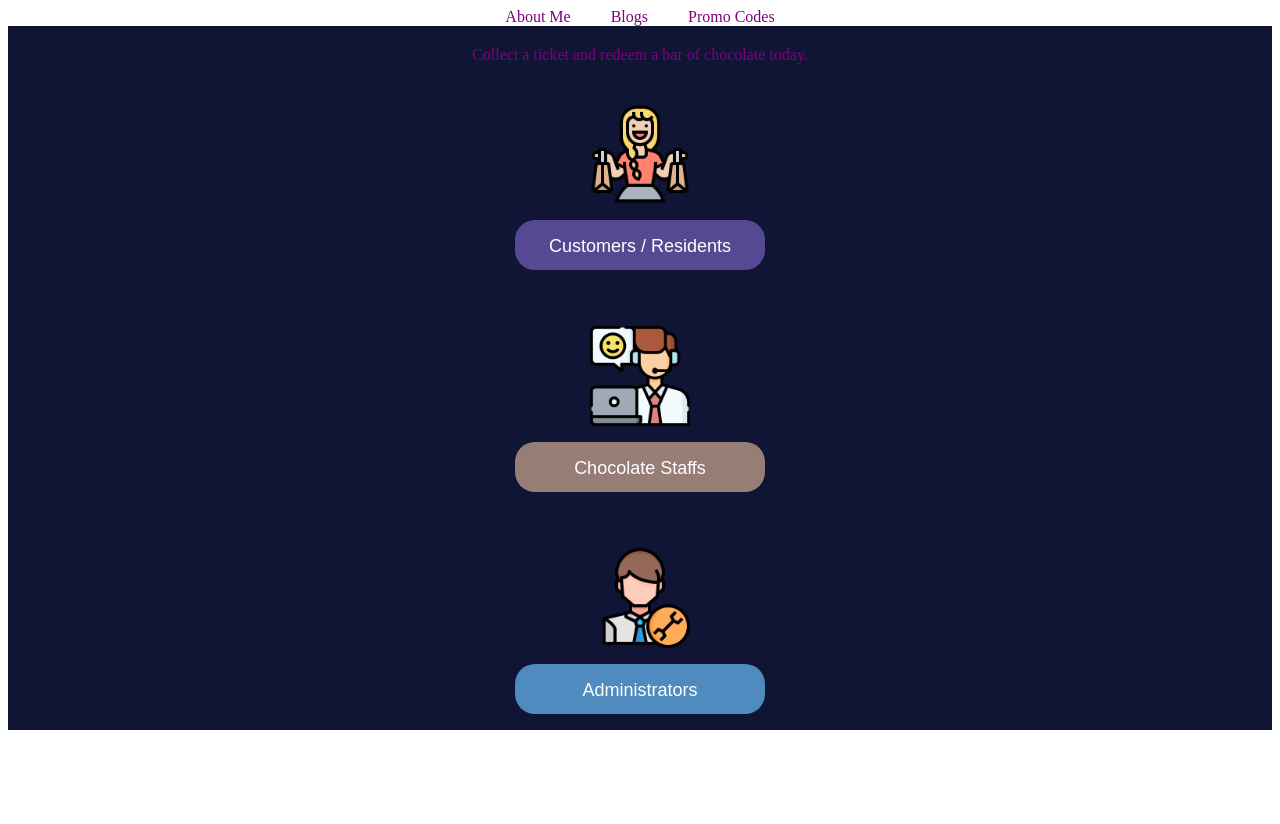
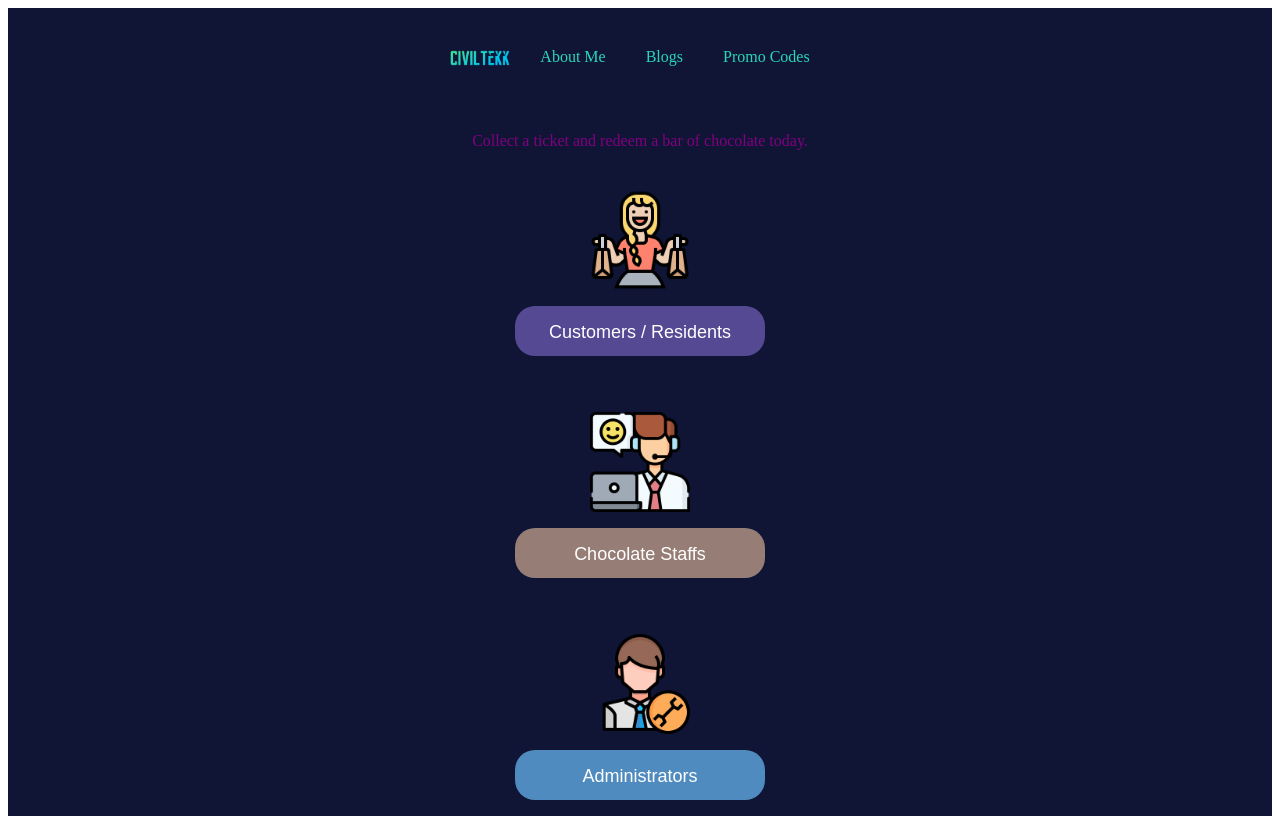
Before and after one commit to shermainelim/Kk, a React (Create React App) app: page / in a window 1280 px wide. Before the commit the page ends 800 px from the top, so only its background shows below. Built offline with nearby package versions, Linux system fonts and the light colour scheme.

Commit message:
civiltekk nav bar

```diff
--- a/src/components/AppNavigator.jsx
+++ b/src/components/AppNavigator.jsx
@@ -14,7 +14,7 @@ import Register from "../screens/Register";
 import ResidentPage from "../screens/resident/ResidentPage";
 import StaffPage from "../screens/staff/StaffPage";
 import StaffVoucherAck from "../screens/staff/StaffVoucherAck";
-import ChocolateBar from "../assets/chocolatebar.png";
+import Profile from "../assets/profile.png";
 
 const AppNavigator = () => {
   return (
@@ -23,13 +23,30 @@ const AppNavigator = () => {
         style={{
           textAlign: "center",
           flexDirection: "row",
-          padding: "center"
+          padding: "20px",
+          backgroundColor:"#101535",
+          display: "flex",
+          justifyContent:"center"
         }}
       >
+         <Link
+          to="/"
+          style={{
+            color: "purple",
+            textDecoration: "none",
+          }}
+        >
+          <img
+            style={{ marginRight: "10px", width: "80px", height: "80px", margin:"-10px", paddingRight:"10px" }}
+            src={Profile}
+            alt="Company Logo"
+          ></img>
+
+        </Link>
         <Link
           to="/"
           style={{
-            color: "purple",
+            color: "rgb(41, 215, 183)",
             textDecoration: "none",
             padding: "20px"
           }}
@@ -41,7 +58,7 @@ const AppNavigator = () => {
         <Link
           to="/"
           style={{
-            color: "purple",
+            color: "rgb(41, 215, 183)",
             textDecoration: "none",
             padding: "20px"
           }}
@@ -53,7 +70,7 @@ const AppNavigator = () => {
         <Link
           to="/"
           style={{
-            color: "purple",
+            color: "rgb(41, 215, 183)",
             textDecoration: "none",
             padding: "20px"
           }}
```
Also changed, not shown: src/assets/cover.png (added), src/assets/profile.png (added).
